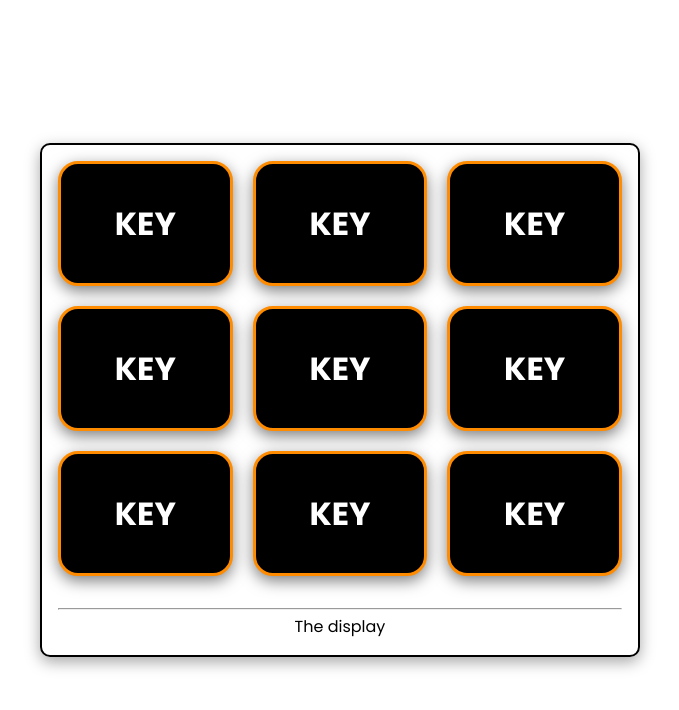
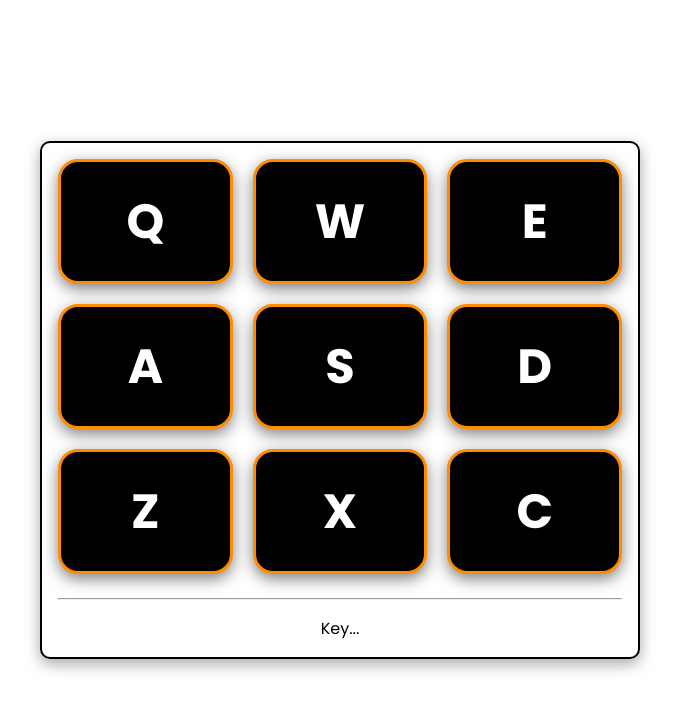
Before and after one commit to rafael-lua/fcc-drum-machine, a React (Create React App) app: page / in a window 1280 px wide. Shown: the top 710 px of the page, without its empty margins (300-979 px from the left). Built offline with nearby package versions, Linux system fonts and the light colour scheme.

Commit message:
Update pad props and machine state

```diff
--- a/src/components/Machine.js
+++ b/src/components/Machine.js
@@ -1,23 +1,27 @@
 // The full drum machine component
+import { useState } from "react";
 import Pad from "./Pad";
 
 const Machine = () => {
+  const [display, setDisplay] = useState("Key...");
+
   return (
     <div className="machine">
       <div className="pads-grid">
-        <Pad />
-        <Pad />
-        <Pad />
-        <Pad />
-        <Pad />
-        <Pad />
-        <Pad />
-        <Pad />
-        <Pad />
+        <Pad setDisplay={setDisplay} padKey="Q" audioFile="drum-kick.wav" padName="Drum Kick"/>
+        <Pad setDisplay={setDisplay} padKey="W" audioFile="drum-kick.wav" padName="Drum Kick"/>
+        <Pad setDisplay={setDisplay} padKey="E" audioFile="drum-kick.wav" padName="Drum Kick"/>
+        <Pad setDisplay={setDisplay} padKey="A" audioFile="drum-kick.wav" padName="Drum Kick"/>
+        <Pad setDisplay={setDisplay} padKey="S" audioFile="drum-kick.wav" padName="Drum Kick"/>
+        <Pad setDisplay={setDisplay} padKey="D" audioFile="drum-kick.wav" padName="Drum Kick"/>
+        <Pad setDisplay={setDisplay} padKey="Z" audioFile="drum-kick.wav" padName="Drum Kick"/>
+        <Pad setDisplay={setDisplay} padKey="X" audioFile="drum-kick.wav" padName="Drum Kick"/>
+        <Pad setDisplay={setDisplay} padKey="C" audioFile="drum-kick.wav" padName="Drum Kick"/>
       </div>
-      <p className="audio-display"><hr/> The display </p>
+      <hr/>
+      <p className="audio-display"> {display} </p>
     </div>
   )
 }
 
-export default Machine
+export default Machine;
--- a/src/components/Pad.js
+++ b/src/components/Pad.js
@@ -1,9 +1,9 @@
 // The independent pad components
 
-const Pad = () => {
+const Pad = (props) => {
   return (
-    <div className="pads-item">
-      <p className="pads-key">KEY</p>
+    <div className="pads-item" onClick={() => props.setDisplay(props.padName)}>
+      <p className="pads-key">{props.padKey}</p>
     </div>
   )
 }
--- a/src/index.css
+++ b/src/index.css
@@ -54,15 +54,15 @@ ul {
 }
 
 .pads-key {
-  font-size: 2em;
+  font-size: 3em;
   font-weight: 700;
 }
 
 .audio-display {
-  margin-top: 2em;
   text-align: center;
 }
 
-.audio-display hr {
-  margin-bottom: 0.25em;
+hr {
+  margin-top: 1.5em;
+  margin-bottom: 1em;
 }
```
